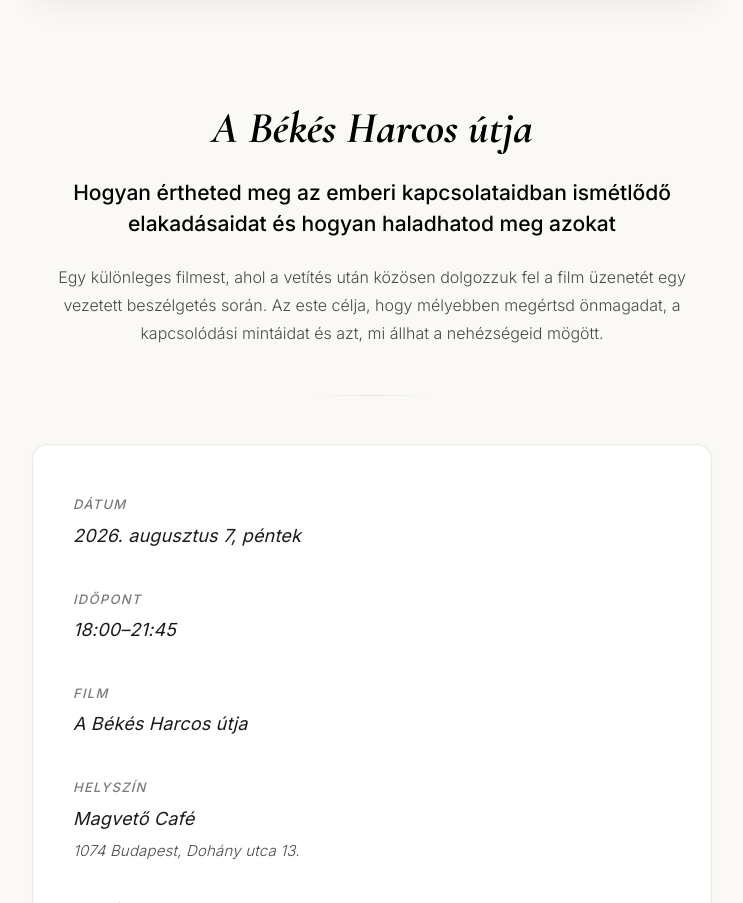
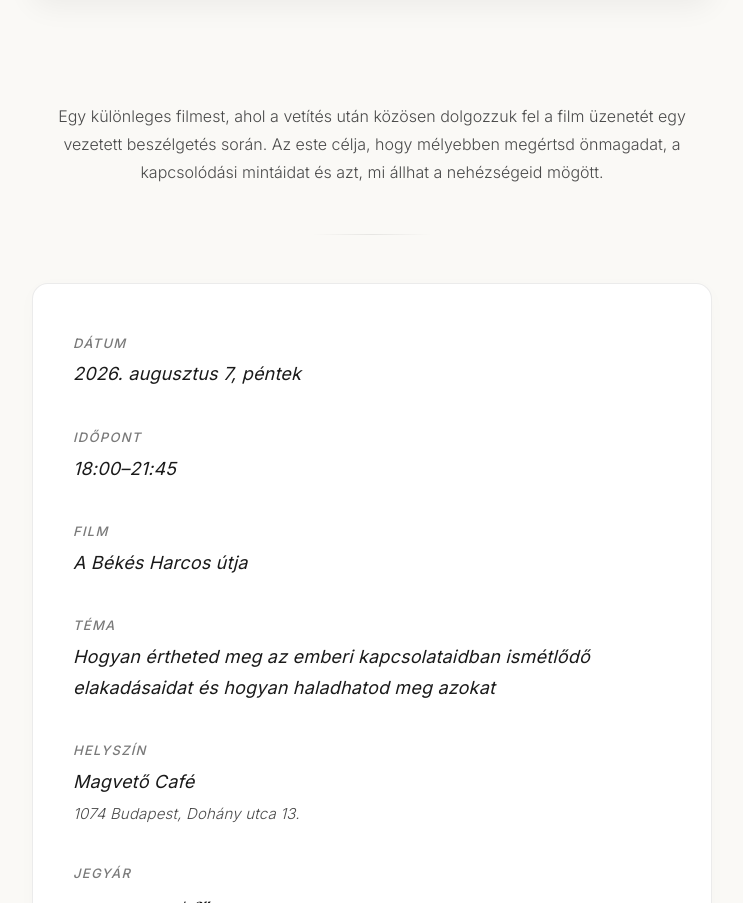
Before and after one commit to denyuel/bettinabalazs.com, a React (Vite) app: page / in a window 1280 px wide. Shown: the part 748-1651 px from the top of the page, without its empty margins (268-1011 px from the left). Built offline with nearby package versions, Linux system fonts and the light colour scheme; no server answers.

Commit message:
feat: Remove title and tagline from header description section, and place theme tagline inside Details Card as Téma row between Film and Location

```diff
--- a/src/App.tsx
+++ b/src/App.tsx
@@ -166,10 +166,8 @@ function App() {
           </div>
         </header>
 
-        {/* Movie details (placed under the cafe image as requested!) */}
+        {/* Description (placed under the cafe image as requested!) */}
         <section className="movie-title-box" style={{ textAlign: "center" }}>
-          <h2 className="movie-title">{EVENT_DETAILS.movieTitle}</h2>
-          <p className="tagline">{EVENT_DETAILS.tagline}</p>
           <p className="description">{EVENT_DETAILS.description}</p>
         </section>
 
@@ -191,6 +189,12 @@ function App() {
           <div className="detail-row">
             <span className="detail-row-label">{EVENT_DETAILS.movieLabel}</span>
             <span className="detail-row-value">{EVENT_DETAILS.movieValue}</span>
+          </div>
+
+          {/* Theme/Topic row */}
+          <div className="detail-row">
+            <span className="detail-row-label">Téma</span>
+            <span className="detail-row-value">{EVENT_DETAILS.tagline}</span>
           </div>
 
           <div className="detail-row">
```
